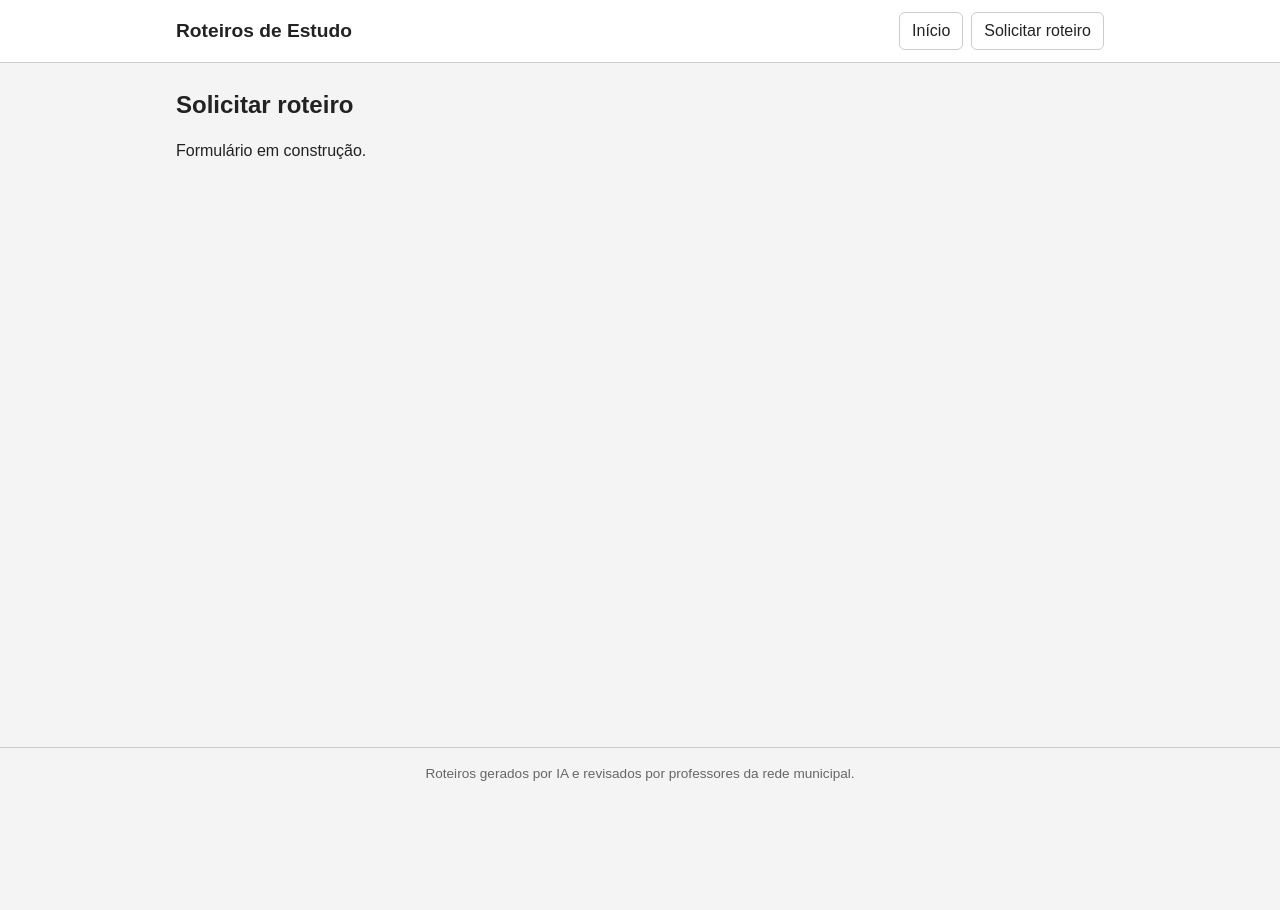
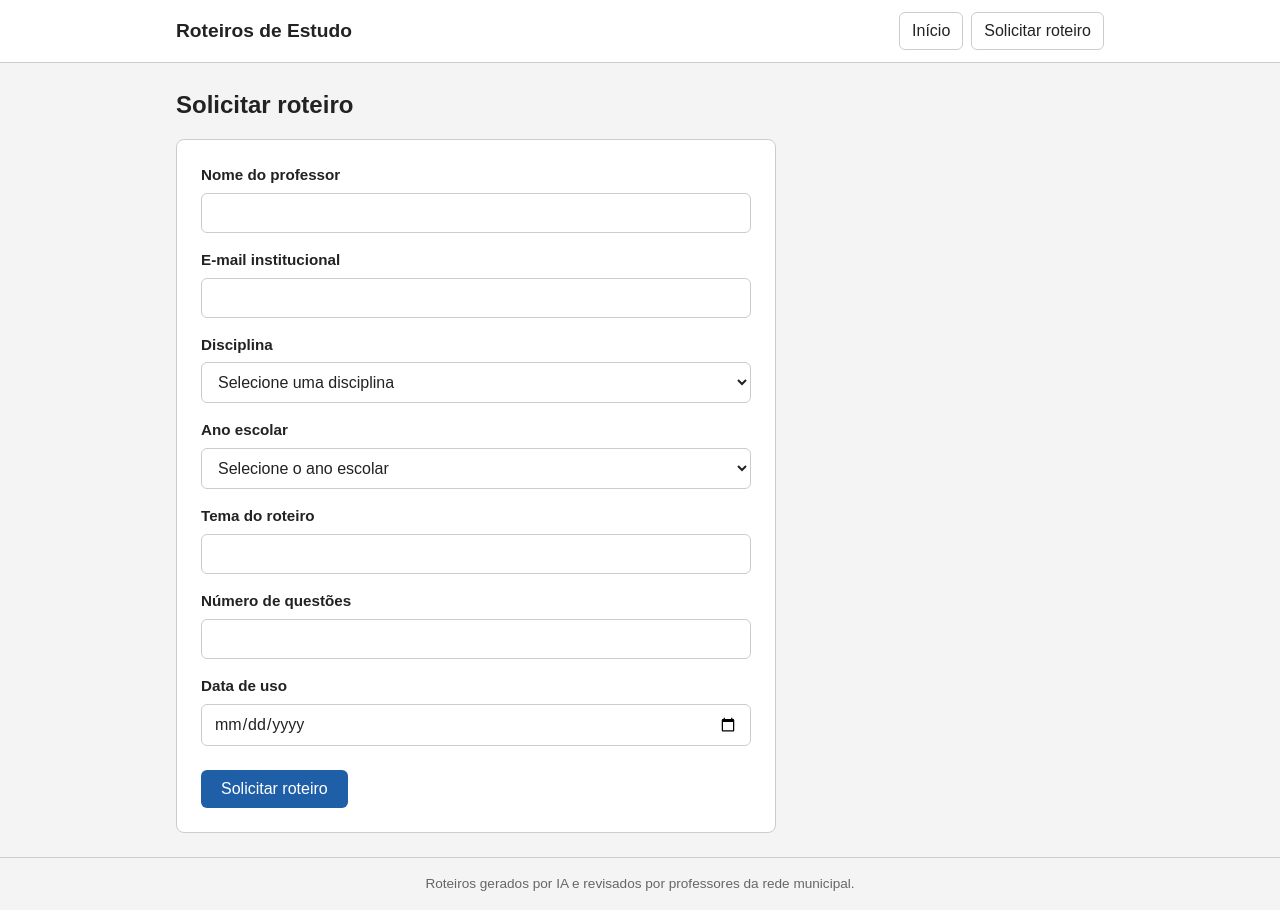
Before and after one commit to juliartto/av2-DWCO8A, a Next.js app: page /solicitar in a window 1280 px wide. Before the commit the page ends 800 px from the top, so only its background shows below. Built offline with nearby package versions, Linux system fonts and the light colour scheme.

Commit message:
feat: cria rota solicitar e estrutura controlada do FormularioSolicitacao

```diff
--- a/app/layout.js
+++ b/app/layout.js
@@ -9,7 +9,7 @@ export const metadata = {
 export default function RootLayout({ children }) {
   return (
     <html lang="pt-BR">
-      <body>
+      <body suppressHydrationWarning>
         <Header />
         <main className="container">{children}</main>
         <footer className="rodape">
--- a/app/solicitar/page.js
+++ b/app/solicitar/page.js
@@ -1,9 +1,19 @@
-// Página provisória. O formulário entra nas etapas 9 e 10.
+import FormularioSolicitacao from "@/components/FormularioSolicitacao";
+import roteiros from "@/data/roteiros.json";
+
+const disciplinasDisponiveis = [
+  ...new Set(roteiros.map((r) => r.disciplina)),
+];
+const anosDisponiveis = [6, 7, 8, 9];
+
 export default function PaginaSolicitar() {
   return (
     <section>
       <h1>Solicitar roteiro</h1>
-      <p>Formulário em construção.</p>
+      <FormularioSolicitacao
+        disciplinas={disciplinasDisponiveis}
+        anos={anosDisponiveis}
+      />
     </section>
   );
 }
--- /dev/null
+++ b/components/FormularioSolicitacao.js
@@ -0,0 +1,153 @@
+"use client";
+
+import { useState } from "react";
+import styles from "./FormularioSolicitacao.module.css";
+
+export default function FormularioSolicitacao({
+  disciplinas = [],
+  anos = [],
+  disciplinasDisponiveis,
+  anosDisponiveis,
+  onSubmit,
+}) {
+  const listaDisciplinas = disciplinasDisponiveis || disciplinas || [];
+  const listaAnos = anosDisponiveis || anos || [6, 7, 8, 9];
+
+  const [nome, setNome] = useState("");
+  const [email, setEmail] = useState("");
+  const [disciplina, setDisciplina] = useState("");
+  const [ano, setAno] = useState("");
+  const [tema, setTema] = useState("");
+  const [numeroQuestoes, setNumeroQuestoes] = useState("");
+  const [dataUso, setDataUso] = useState("");
+
+  const handleSubmit = (e) => {
+    e.preventDefault();
+    if (onSubmit) {
+      onSubmit({
+        nome,
+        email,
+        disciplina,
+        ano,
+        tema,
+        numeroQuestoes,
+        dataUso,
+      });
+    }
+  };
+
+  return (
+    <form className={styles.formulario} onSubmit={handleSubmit}>
+      <div className={styles.campo}>
+        <label htmlFor="nome">Nome do professor</label>
+        <input
+          type="text"
+          id="nome"
+          name="nome"
+          value={nome}
+          onChange={(e) => setNome(e.target.value)}
+          required
+        />
+      </div>
+
+      <div className={styles.campo}>
+        <label htmlFor="email">E-mail institucional</label>
+        <input
+          type="email"
+          id="email"
+          name="email"
+          value={email}
+          onChange={(e) => setEmail(e.target.value)}
+          required
+        />
+      </div>
+
+      <div className={styles.campo}>
+        <label htmlFor="disciplina">Disciplina</label>
+        <select
+          id="disciplina"
+          name="disciplina"
+          value={disciplina}
+          onChange={(e) => setDisciplina(e.target.value)}
+          required
+        >
+          <option value="">Selecione uma disciplina</option>
+          {listaDisciplinas.map((d) => (
+            <option key={d} value={d}>
+              {d}
+            </option>
+          ))}
+        </select>
+      </div>
+
+      <div className={styles.campo}>
+        <label htmlFor="ano">Ano escolar</label>
+        <select
+          id="ano"
+          name="ano"
+          value={ano}
+          onChange={(e) => setAno(e.target.value)}
+          required
+        >
+          <option value="">Selecione o ano escolar</option>
+          {listaAnos.map((a) => {
+            const val = typeof a === "object" ? a.value : a;
+            const label =
+              typeof a === "object"
+                ? a.label
+                : String(a).includes("ano")
+                ? a
+                : `${a}º ano`;
+            return (
+              <option key={val} value={val}>
+                {label}
+              </option>
+            );
+          })}
+        </select>
+      </div>
+
+      <div className={styles.campo}>
+        <label htmlFor="tema">Tema do roteiro</label>
+        <input
+          type="text"
+          id="tema"
+          name="tema"
+          value={tema}
+          onChange={(e) => setTema(e.target.value)}
+          required
+        />
+      </div>
+
+      <div className={styles.campo}>
+        <label htmlFor="numeroQuestoes">Número de questões</label>
+        <input
+          type="number"
+          id="numeroQuestoes"
+          name="numeroQuestoes"
+          min="1"
+          max="20"
+          value={numeroQuestoes}
+          onChange={(e) => setNumeroQuestoes(e.target.value)}
+          required
+        />
+      </div>
+
+      <div className={styles.campo}>
+        <label htmlFor="dataUso">Data de uso</label>
+        <input
+          type="date"
+          id="dataUso"
+          name="dataUso"
+          value={dataUso}
+          onChange={(e) => setDataUso(e.target.value)}
+          required
+        />
+      </div>
+
+      <button type="submit" className={styles.botao}>
+        Solicitar roteiro
+      </button>
+    </form>
+  );
+}
--- /dev/null
+++ b/components/FormularioSolicitacao.module.css
@@ -0,0 +1,58 @@
+.formulario {
+  background: #fff;
+  border: 1px solid var(--borda);
+  border-radius: 8px;
+  padding: 24px;
+  display: flex;
+  flex-direction: column;
+  gap: 16px;
+  max-width: 600px;
+  margin-top: 16px;
+}
+
+.campo {
+  display: flex;
+  flex-direction: column;
+  gap: 6px;
+}
+
+.campo label {
+  font-size: 0.95rem;
+  font-weight: bold;
+  color: var(--texto);
+}
+
+.campo input,
+.campo select {
+  padding: 10px 12px;
+  border: 1px solid var(--borda);
+  border-radius: 6px;
+  background: #fff;
+  font-size: 1rem;
+  color: var(--texto);
+  font-family: inherit;
+}
+
+.campo input:focus,
+.campo select:focus {
+  outline: none;
+  border-color: var(--destaque);
+}
+
+.botao {
+  align-self: flex-start;
+  padding: 10px 20px;
+  background: var(--destaque);
+  color: #fff;
+  border: none;
+  border-radius: 6px;
+  font-size: 1rem;
+  font-weight: 500;
+  cursor: pointer;
+  transition: opacity 0.2s;
+  margin-top: 8px;
+}
+
+.botao:hover {
+  opacity: 0.9;
+}
```
